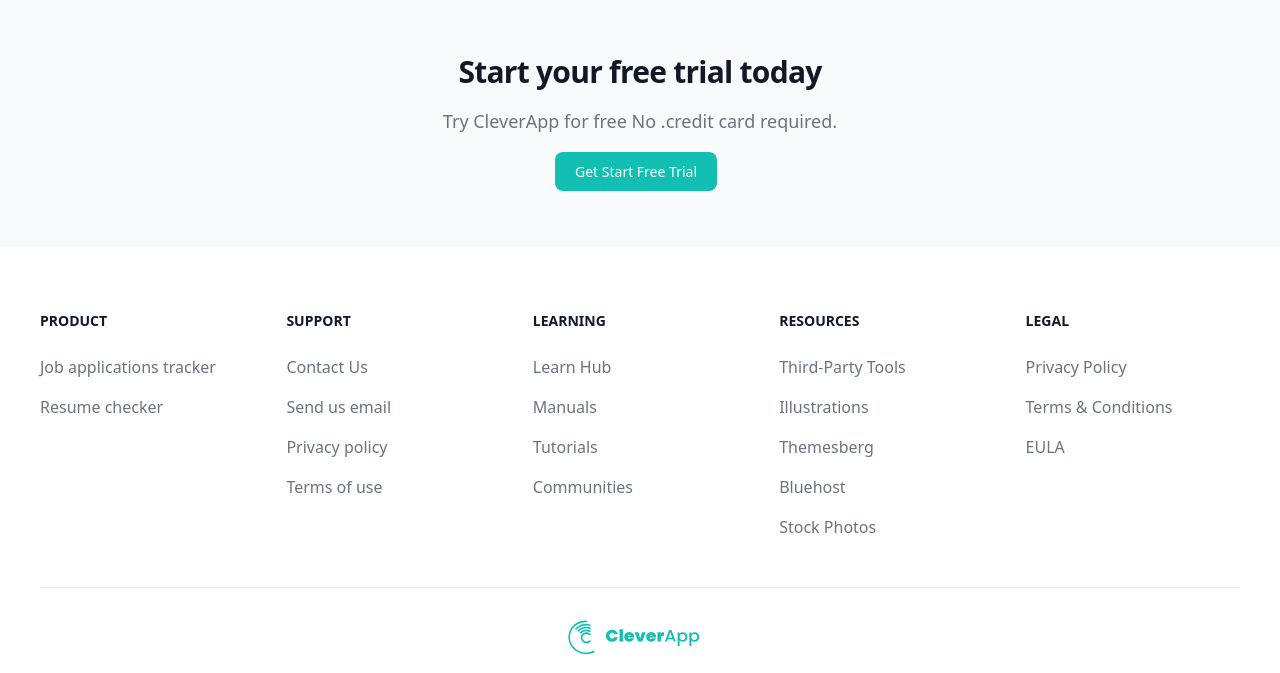
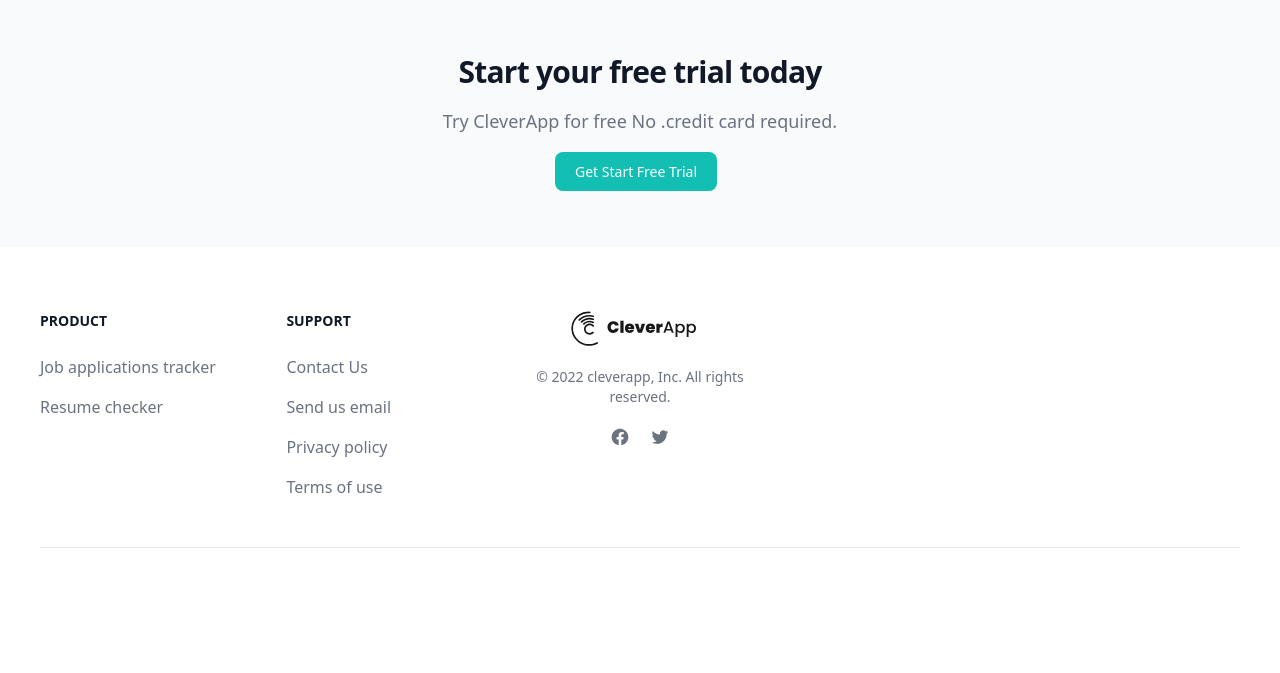
Before and after one commit to abdallahmohamedien/Seekior-Landing-Page, a website: page index.html in a window 1280 px wide. Shown: the part 2112-2785 px from the top of the page. After the commit the page ends 2756 px from the top, so only its background shows below. Drawn offline with nearby package versions, Linux system fonts and the light colour scheme.

Commit message:
fixed links ,buttons in header add comment to linkedin

```diff
--- a/index.html
+++ b/index.html
@@ -52,10 +52,9 @@
             />
           </a>
           <div class="flex items-center lg:order-2">
-            <div class="hidden sm:inline-block">
             <a
               href="#"
-                class="whitespace-nowrap text-base font-medium text-gray-500 hover:text-gray-900"
+              class="mr-4 whitespace-nowrap text-base font-medium text-gray-500 hover:text-gray-900"
               >Log in</a
             >
             <a
@@ -63,7 +62,7 @@
               class="ml-8 inline-flex items-center justify-center whitespace-nowrap rounded-lg border border-transparent bg-green-200 px-4 py-2 text-base font-medium text-white shadow-sm hover:bg-green-100"
               >Sign up</a
             >
-            </div>
+            <div class="hidden sm:inline-block"></div>
             <!-- <a href="#" class="text-gray-800 dark:text-white hover:bg-gray-50 focus:ring-4 focus:ring-gray-300 font-medium rounded-lg text-sm px-4 lg:px-5 py-2 lg:py-2.5 sm:mr-2 dark:hover:bg-gray-700 focus:outline-none dark:focus:ring-gray-800">Log in</a> -->
 
             <button
@@ -101,23 +100,31 @@
             </button>
           </div>
           <div
-            class="items-center justify-between hidden w-full lg:flex lg:w-auto lg:order-1"
+            class="flex-1 ml-1 hidden w-full lg:flex lg:w-auto lg:order-1"
             id="mobile-menu-2"
           >
             <ul
-              class="flex flex-col mt-5 font-medium lg:flex-row lg:space-x-8 lg:mt-0"
+              class="flex flex-col mt-5 lg:flex-row lg:space-x-8 lg:mt-0"
             >
               <li>
-                <a href="#" class="hover:text-green-100">Features</a>
+                <a href="#" class="font-medium hover:text-green-100"
+                  >Features</a
+                >
               </li>
               <li>
-                <a href="#" class="hover:text-green-100">How it works</a>
+                <a href="#" class="font-medium hover:text-green-100"
+                  >How it works</a
+                >
               </li>
               <li>
-                <a href="#" class="hover:text-green-100">Testimonials</a>
+                <a href="#" class="font-medium hover:text-green-100"
+                  >Testimonials</a
+                >
               </li>
               <li>
-                <a href="#" class="hover:text-green-100">FAQs</a>
+                <a href="#" class="font-medium hover:text-green-100"
+                  >FAQs</a
+                >
               </li>
             </ul>
           </div>
@@ -504,80 +511,14 @@
               </li>
             </ul>
           </div>
-          <div>
-            <h3
-              class="mb-6 text-sm font-semibold text-gray-900 uppercase dark:text-white"
-            >
-              LEARNING
-            </h3>
-            <ul class="text-gray-500 dark:text-gray-400">
-              <li class="mb-4">
-                <a href="#" class="hover:underline">Learn Hub</a>
-              </li>
-              <li class="mb-4">
-                <a href="#" class="hover:underline">Manuals</a>
-              </li>
-              <li class="mb-4">
-                <a href="#" class="hover:underline">Tutorials</a>
-              </li>
-              <li class="mb-4">
-                <a href="#" class="hover:underline">Communities</a>
-              </li>
-            </ul>
-          </div>
-          <div>
-            <h3
-              class="mb-6 text-sm font-semibold text-gray-900 uppercase dark:text-white"
-            >
-              RESOURCES
-            </h3>
-            <ul class="text-gray-500 dark:text-gray-400">
-              <li class="mb-4">
-                <a href="#" class="hover:underline">Third-Party Tools</a>
-              </li>
-              <li class="mb-4">
-                <a href="#" class="hover:underline">Illustrations</a>
-              </li>
-              <li class="mb-4">
-                <a href="#" class="hover:underline">Themesberg</a>
-              </li>
-              <li class="mb-4">
-                <a href="#" class="hover:underline">Bluehost</a>
-              </li>
-              <li class="mb-4">
-                <a href="#" class="hover:underline">Stock Photos</a>
-              </li>
-            </ul>
-          </div>
-          <div>
-            <h3
-              class="mb-6 text-sm font-semibold text-gray-900 uppercase dark:text-white"
-            >
-              LEGAL
-            </h3>
-            <ul class="text-gray-500 dark:text-gray-400">
-              <li class="mb-4">
-                <a href="#" class="hover:underline">Privacy Policy</a>
-              </li>
-              <li class="mb-4">
-                <a href="#" class="hover:underline">Terms & Conditions</a>
-              </li>
-              <li class="mb-4">
-                <a href="#" class="hover:underline">EULA</a>
-              </li>
-            </ul>
-          </div>
-        </div>
-        <hr
-          class="my-6 border-gray-200 sm:mx-auto dark:border-gray-700 lg:my-8"
-        />
+
         <div class="text-center">
           <a
             href="#"
             class="flex items-center justify-center mb-5 text-2xl font-semibold text-gray-900 dark:text-white"
           >
             <img
-              src="./images/logo2.svg"
+              src="./images/logo1.svg"
               class="h-6 mr-3 sm:h-9"
               alt="Cleverapp Logo"
             />
@@ -623,6 +564,7 @@
                 </svg>
               </a>
             </li>
+            <!--
             <li>
               <a
                 href="https://www.linkedin.com/company/cleverapplicant/"
@@ -642,8 +584,13 @@
                 </svg>
               </a>
             </li>
+            -->
           </ul>
         </div>
+        </div>
+        <hr
+          class="my-6 border-gray-200 sm:mx-auto dark:border-gray-700 lg:my-8"
+        />
       </div>
     </footer>
     <script src="https://unpkg.com/flowbite@1.4.1/dist/flowbite.js"></script>
```
Also changed, not shown: images/logo1.svg (added). Lines whose indentation alone changed are shown as unchanged.
